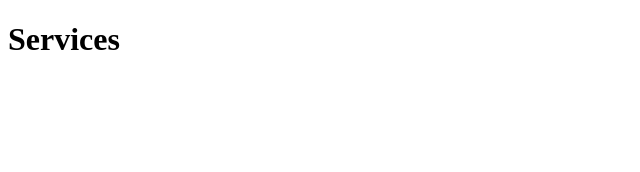
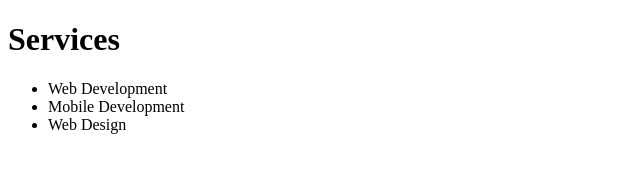
Before and after one commit to alain-kubwayo/the-gym-git-exercise, a plain HTML site: page services.html in a window 1280 px wide. Shown: the whole page, without its empty margins (0-640 px from the left). Drawn offline with Linux system fonts and the light colour scheme.

Commit message:
feat: add list of services

```diff
--- a/services.html
+++ b/services.html
@@ -5,5 +5,10 @@
     </head>
     <body>
         <h1>Services</h1>
+        <ul>
+            <li>Web Development</li>
+            <li>Mobile Development</li>
+            <li>Web Design</li>
+        </ul>
     </body>
 </html>
```
